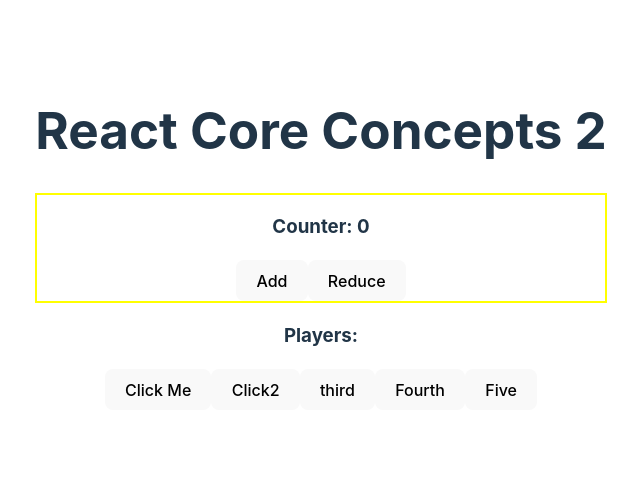
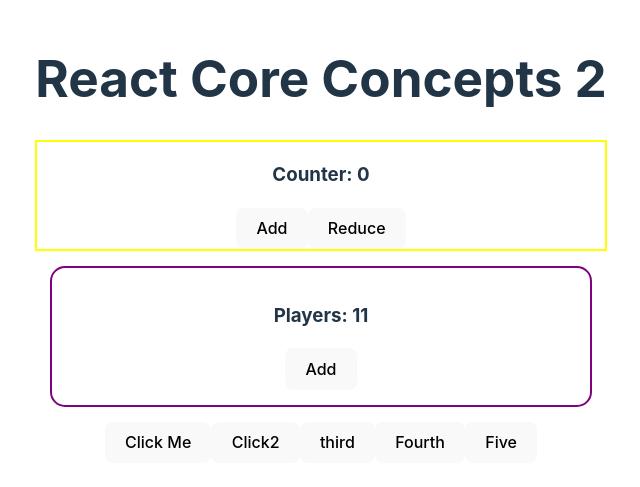
Before and after one commit to tamjidaWeb/react-core-concepts2, a React (Vite) app: page / in a window 1280 px wide. Shown: the part 161-648 px from the top of the page, without its empty margins (319-959 px from the left). Built offline with nearby package versions, Linux system fonts and the light colour scheme.

Commit message:
commited

```diff
--- a/src/Team.jsx
+++ b/src/Team.jsx
@@ -1,7 +1,22 @@
+import { useState } from "react"
+
 export default function Team(){
+    const  [team, setTeam] = useState(11);
+
+    const handleAdd = () =>{
+        const newTeam = team +1;
+        setTeam(newTeam);
+    }
+    const teamStyle = {
+        border: '2px solid purple',
+        margin: '15px',
+        padding:'15px',
+        borderRadius:'15px',
+       }
     return (
-        <div>
-            <h3>Players:</h3>
+        <div style={teamStyle}>
+            <h3>Players: {team} </h3>
+            <button onClick={handleAdd}>Add</button>
         </div>
     )
 }
```
